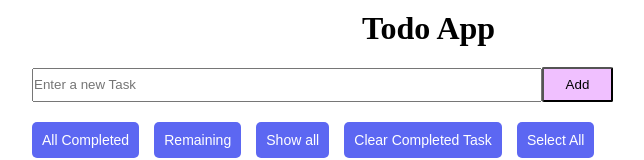
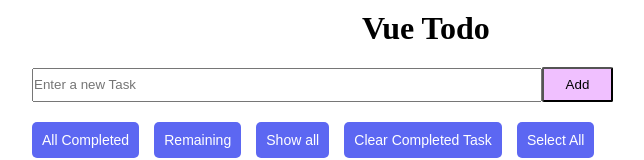
Before and after one commit to Sourav-Kumar007/Vue-TodoApp, a Vue app: page / in a window 1280 px wide. Shown: the top 160 px of the page, without its empty margins (292-936 px from the left). Built offline with nearby package versions, Linux system fonts and the light colour scheme.

Commit message:
margin auto added

```diff
--- a/src/App.vue
+++ b/src/App.vue
@@ -130,7 +130,7 @@ function deleteItem(index){
 
 <template>
   <div class="container">
-    <h1 class="heading">Todo App</h1>
+    <h1 class="heading"> Vue Todo </h1>
     <div class="input-task">
       <input type="text" id="input-box" placeholder="Enter a new Task" class="take-input" v-model.trim="task"
         @keyup.enter="taskAdd()">
@@ -169,6 +169,11 @@ function deleteItem(index){
 *{
     margin : 0;
     padding : 0;
+}
+
+#VueOutput{
+  margin : 0px auto;
+  width : 60%;
 }
 
 .container{
```
